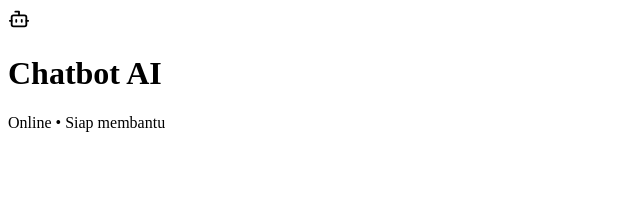
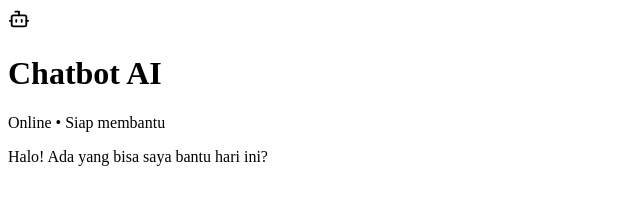
Before and after one commit to Rayen1a/267_ChatBot, a website: page public/index.html in a window 1280 px wide. Shown: the whole page, without its empty margins (0-640 px from the left). Drawn offline with Linux system fonts and the light colour scheme.

Commit message:
add initial chat message to chatbot interface

```diff
--- a/public/index.html
+++ b/public/index.html
@@ -31,3 +31,10 @@
                 </div>
             </div>
         </header>
+
+        <!-- Area Pesan -->
+        <main class="chat-box" id="chat-box">
+            <div class="message bot">
+                <div class="message-content">Halo! Ada yang bisa saya bantu hari ini?</div>
+            </div>
+        </main>
```
